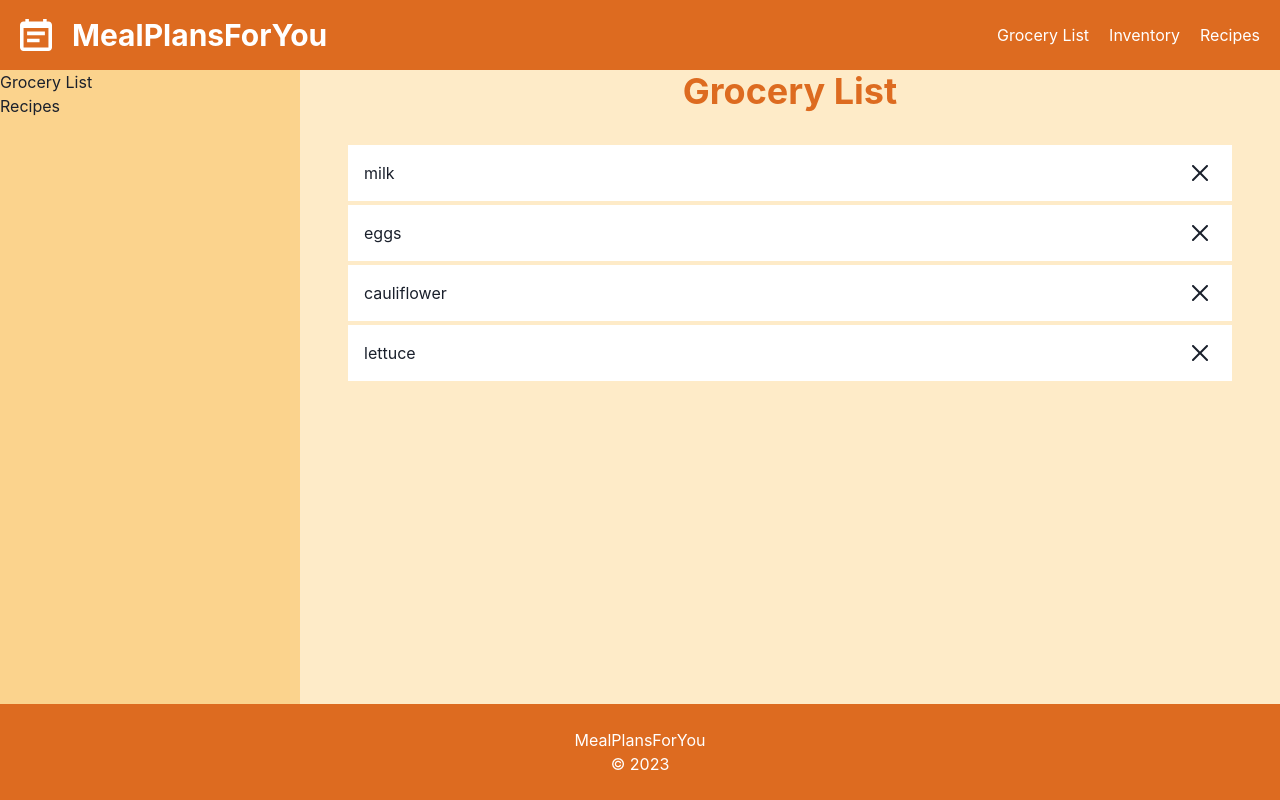
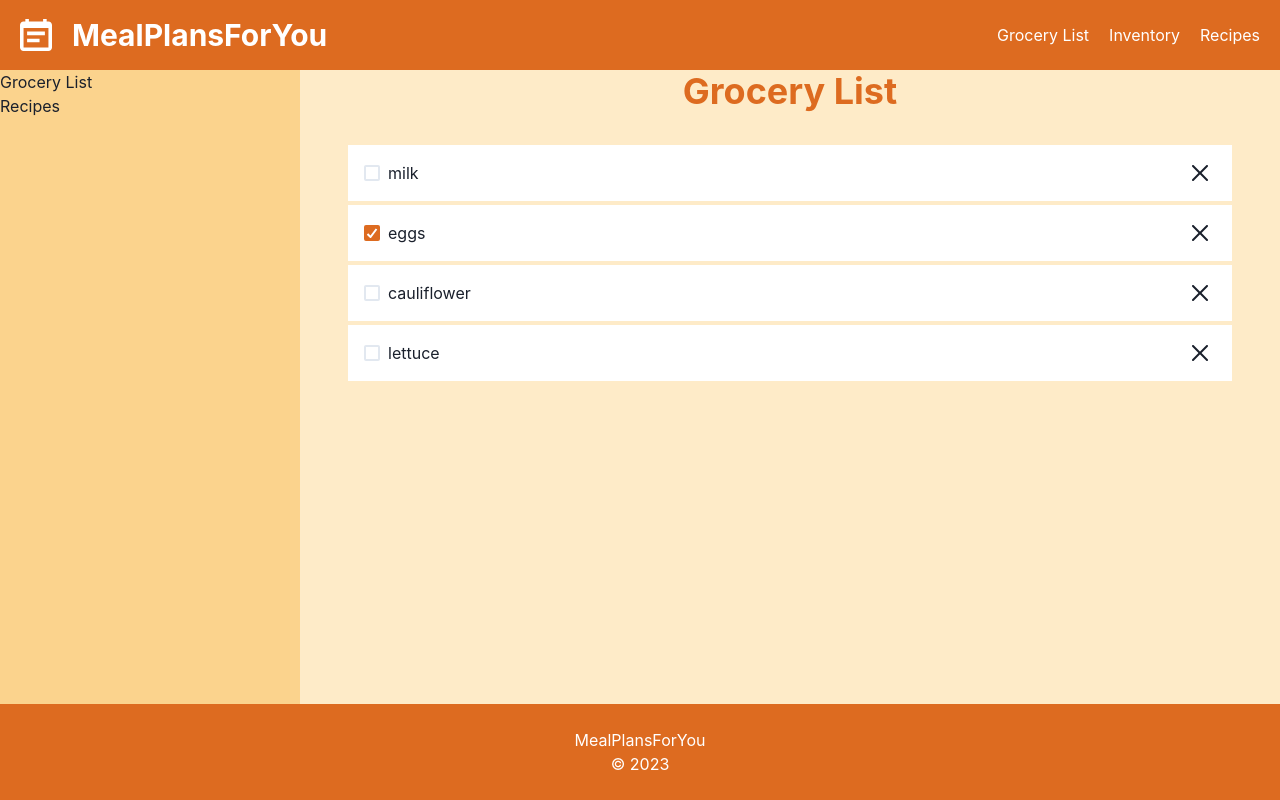
Before and after one commit to ccstar210/meal-planner-ui, a React (Create React App) app: page /grocery in a window 1280 px wide. Built offline with nearby package versions, Linux system fonts and the light colour scheme; data requests are answered from the project's data file.

Commit message:
Added checkbox and changed function naming to grocery list

```diff
--- a/data/db.json
+++ b/data/db.json
@@ -8,7 +8,7 @@
     {
       "id": 1,
       "item": "eggs",
-      "checked": false
+      "checked": true
     },
     {
       "id": 2,
--- a/src/components/grocery/GroceryList.jsx
+++ b/src/components/grocery/GroceryList.jsx
@@ -1,33 +1,29 @@
 import { CloseIcon } from '@chakra-ui/icons';
 import {
+  Checkbox,
   HStack,
   List,
   ListIcon,
   ListItem,
   Spacer,
-  Text,
 } from '@chakra-ui/react';
 import PropTypes from 'prop-types';
 
-export default function GroceryList({
-  groceryList,
-  handleCheck,
-  handleDelete,
-}) {
+export default function GroceryList({ groceryList, onCheck, onDelete }) {
   const listItems = groceryList.map((grocery) => (
     <ListItem p="1em" bg="white" key={grocery.id}>
       <HStack>
-        <Text
-          cursor="pointer"
-          onClick={() => {
-            handleCheck(grocery.id);
+        <Checkbox
+          colorScheme="orange"
+          defaultChecked={grocery.checked}
+          onChange={() => {
+            onCheck(grocery.id);
           }}
-          textDecoration={grocery.checked ? 'line-through' : 'none'}
         >
           {grocery.item}
-        </Text>
+        </Checkbox>
         <Spacer />
-        <ListIcon as={CloseIcon} cursor="pointer" onClick={handleDelete} />
+        <ListIcon as={CloseIcon} cursor="pointer" onClick={onDelete} />
       </HStack>
     </ListItem>
   ));
@@ -47,6 +43,6 @@ GroceryList.propTypes = {
       checked: PropTypes.bool,
     }),
   ).isRequired,
-  handleCheck: PropTypes.func.isRequired,
-  handleDelete: PropTypes.func.isRequired,
+  onCheck: PropTypes.func.isRequired,
+  onDelete: PropTypes.func.isRequired,
 };
--- a/src/pages/Grocery.jsx
+++ b/src/pages/Grocery.jsx
@@ -32,8 +32,8 @@ export default function Grocery() {
       {groceryList && (
         <GroceryList
           groceryList={groceryList}
-          handleCheck={handleCheck}
-          handleDelete={handleDelete}
+          onCheck={handleCheck}
+          onDelete={handleDelete}
         />
       )}
     </Container>
```
